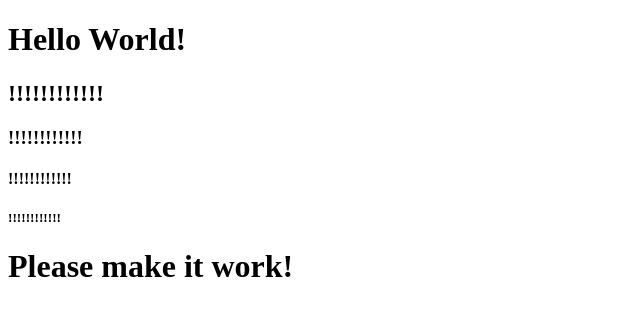
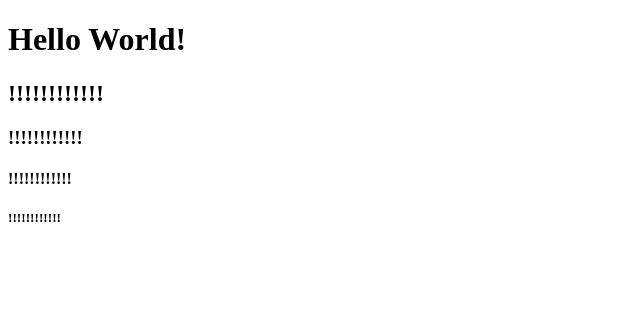
Before and after one commit to mogaldev/try-on-jenkins, a plain HTML site: page TryOnJenkinsPrject/WebContent/index.html in a window 1280 px wide. Shown: the whole page, without its empty margins (0-640 px from the left). Drawn offline with Linux system fonts and the light colour scheme.

Commit message:
removed some words from index.html

```diff
--- a/TryOnJenkinsPrject/WebContent/index.html
+++ b/TryOnJenkinsPrject/WebContent/index.html
@@ -6,6 +6,5 @@
 </head>
 <body>
 	<h1>Hello World!</h1><h2>!!!!!!!!!!!!</h2><h3>!!!!!!!!!!!!</h3><h4>!!!!!!!!!!!!</h4><h5>!!!!!!!!!!!!</h5>
-	<h1>Please make it work!</h1>
 </body>
 </html>
```
